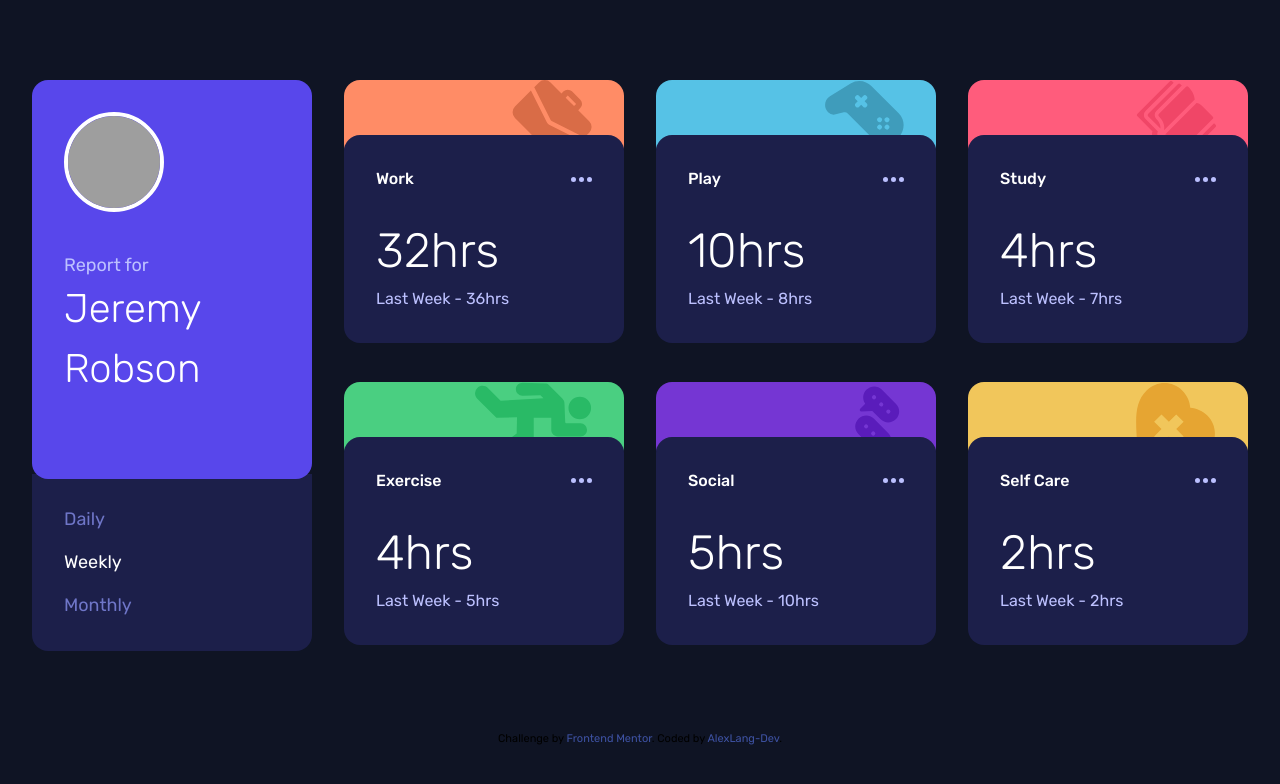
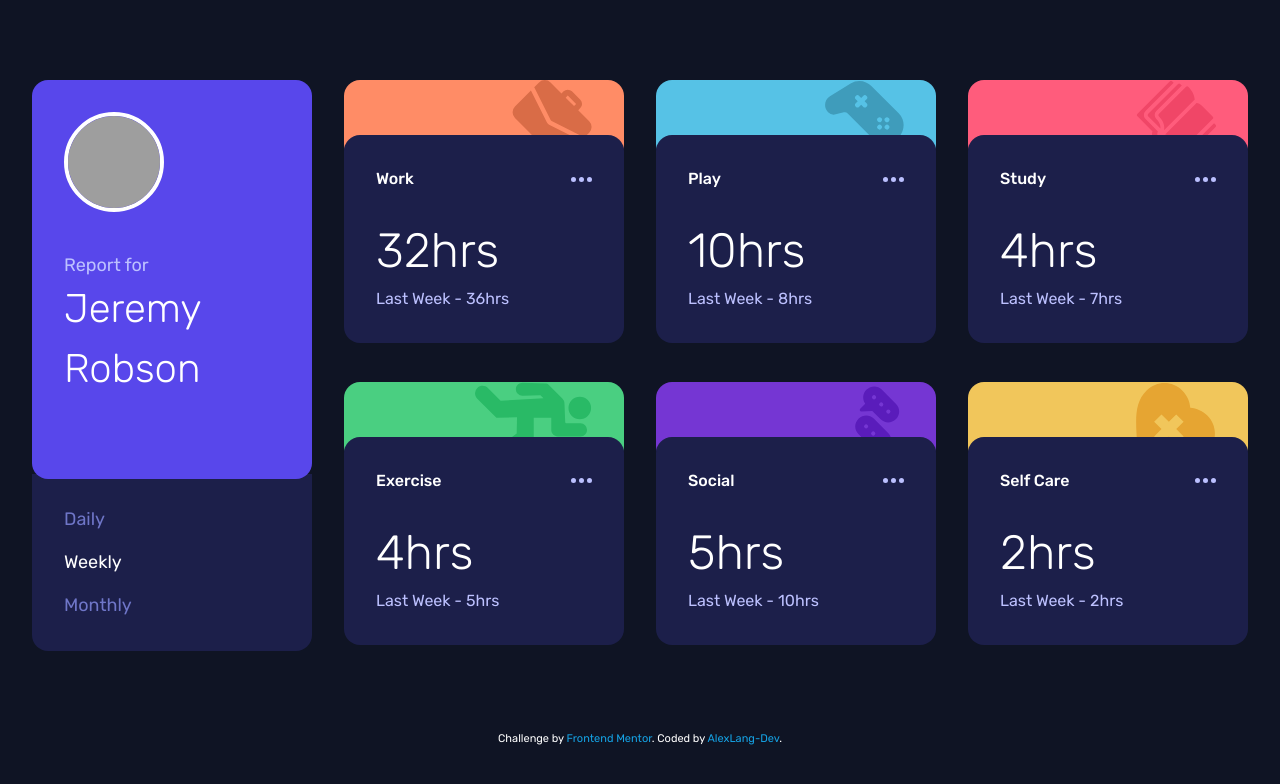
Before and after one commit to alexlangidis/junior-frontendmentor, a website: page time-tracking-dashboard/app/index.html in a window 1280 px wide. Drawn offline with Linux system fonts and the light colour scheme; grey boxes are pictures that could not be loaded.

Commit message:
change attribution color

```diff
--- a/time-tracking-dashboard/src/input.css
+++ b/time-tracking-dashboard/src/input.css
@@ -37,9 +37,10 @@
 .attribution {
   font-size: 11px;
   text-align: center;
+  color: white;
 }
 .attribution a {
-  color: hsl(228, 45%, 44%);
+  color: hsl(199, 83%, 49%);
 }
 
 .test {
```
Also changed, not shown: time-tracking-dashboard/src/style.css.
